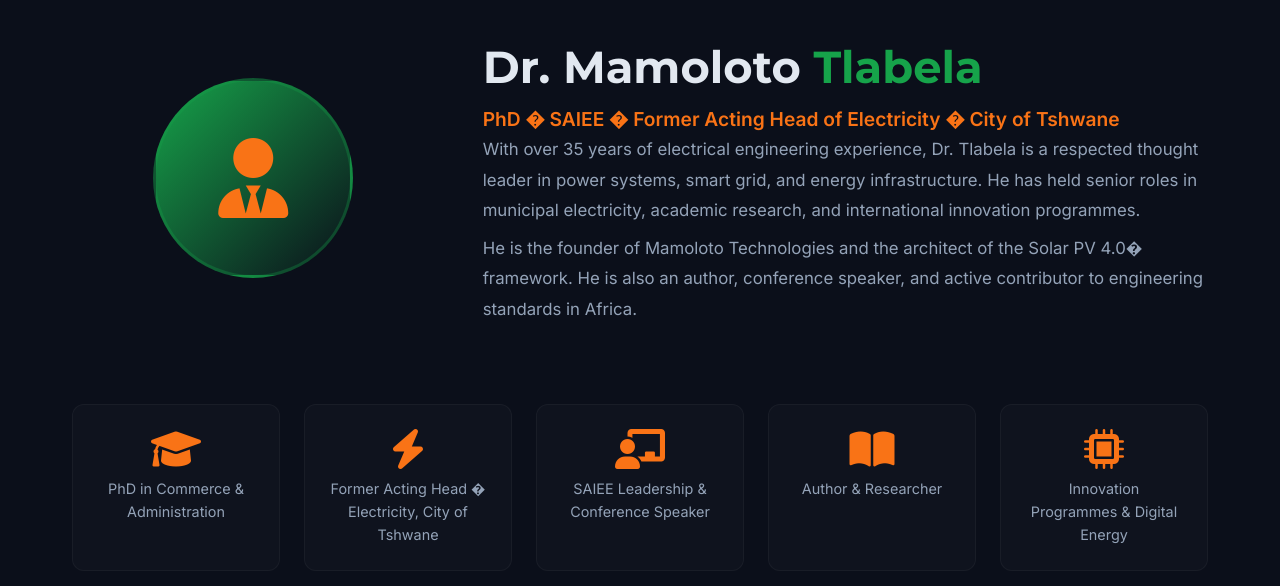
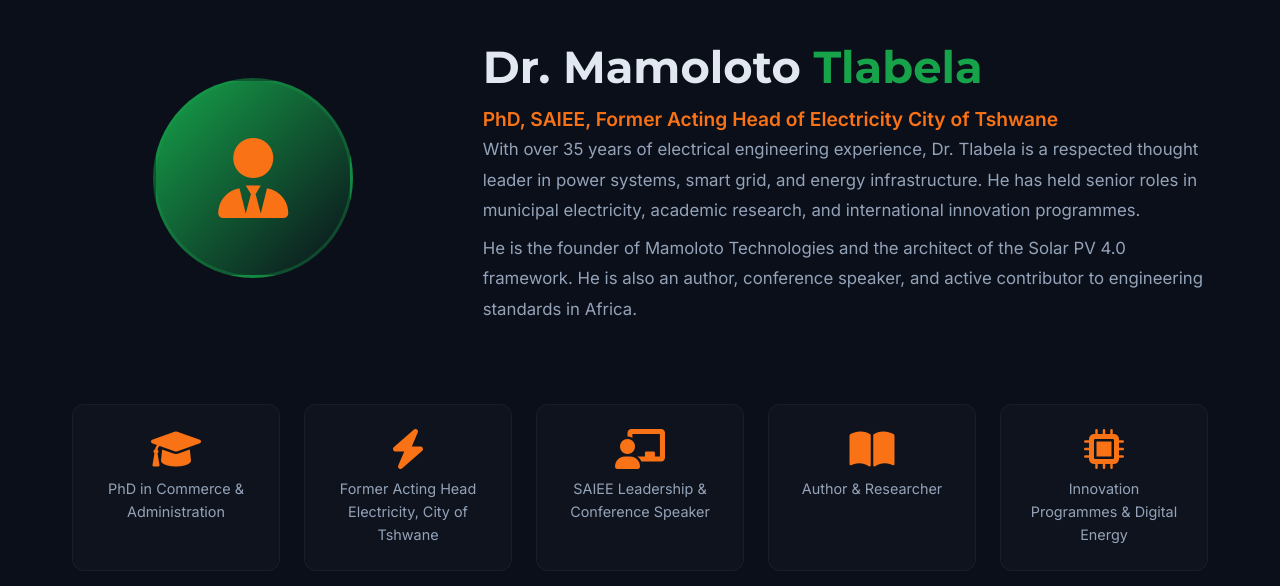
Before and after one commit to SlyDevData/Mamoloto-Technologies-Solar-PV-4, a Flask app: page /founder in a window 1280 px wide. Shown: the part 210-796 px from the top of the page. Run offline with Flask 3, Linux system fonts and the light colour scheme.

Commit message:
Fix error

```diff
--- a/templates/founder.html
+++ b/templates/founder.html
@@ -1,6 +1,6 @@
 {% extends "base.html" %}
 
-{% block title %}About the Founder � Dr. Mamoloto Tlabela{% endblock %}
+{% block title %}About the Founder  Dr. Mamoloto Tlabela{% endblock %}
 
 {% block extra_css %}
 <style>
@@ -90,7 +90,7 @@
             <div class="avatar"><i class="fas fa-user-tie"></i></div>
             <div>
                 <h1>Dr. Mamoloto <span>Tlabela</span></h1>
-                <div class="title">PhD � SAIEE � Former Acting Head of Electricity � City of Tshwane</div>
+                <div class="title">PhD, SAIEE, Former Acting Head of Electricity City of Tshwane</div>
                 <p>
                     With over 35 years of electrical engineering experience, Dr. Tlabela is a respected
                     thought leader in power systems, smart grid, and energy infrastructure. He has held
@@ -98,7 +98,7 @@
                     programmes.
                 </p>
                 <p style="margin-top: 0.5rem;">
-                    He is the founder of Mamoloto Technologies and the architect of the Solar PV 4.0�
+                    He is the founder of Mamoloto Technologies and the architect of the Solar PV 4.0
                     framework. He is also an author, conference speaker, and active contributor to
                     engineering standards in Africa.
                 </p>
@@ -107,7 +107,7 @@
 
         <div class="highlight-grid">
             <div class="highlight-item"><i class="fas fa-graduation-cap"></i><div class="label">PhD in Commerce & Administration</div></div>
-            <div class="highlight-item"><i class="fas fa-bolt"></i><div class="label">Former Acting Head � Electricity, City of Tshwane</div></div>
+            <div class="highlight-item"><i class="fas fa-bolt"></i><div class="label">Former Acting Head Electricity, City of Tshwane</div></div>
             <div class="highlight-item"><i class="fas fa-chalkboard-teacher"></i><div class="label">SAIEE Leadership & Conference Speaker</div></div>
             <div class="highlight-item"><i class="fas fa-book-open"></i><div class="label">Author & Researcher</div></div>
             <div class="highlight-item"><i class="fas fa-microchip"></i><div class="label">Innovation Programmes & Digital Energy</div></div>
```
